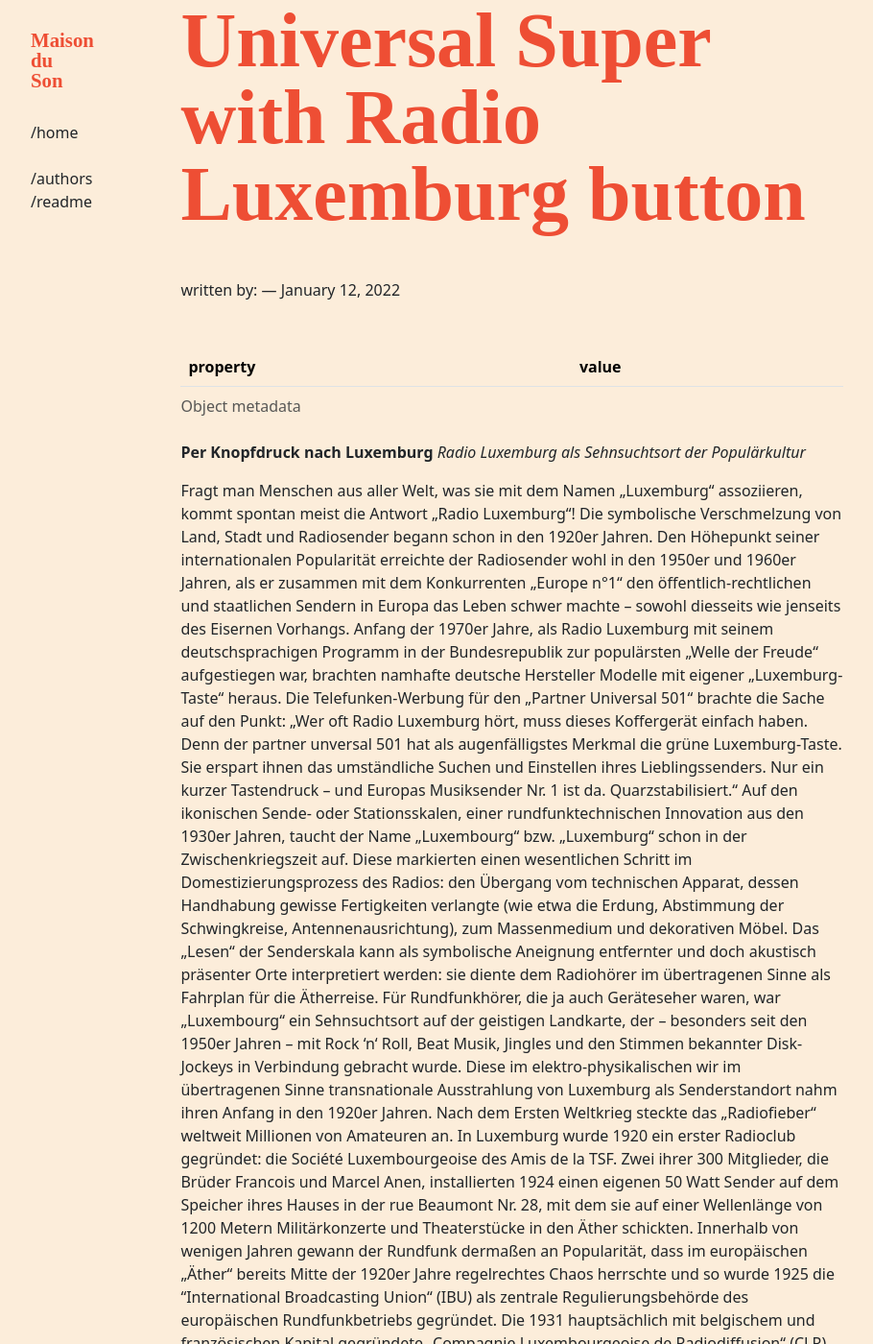
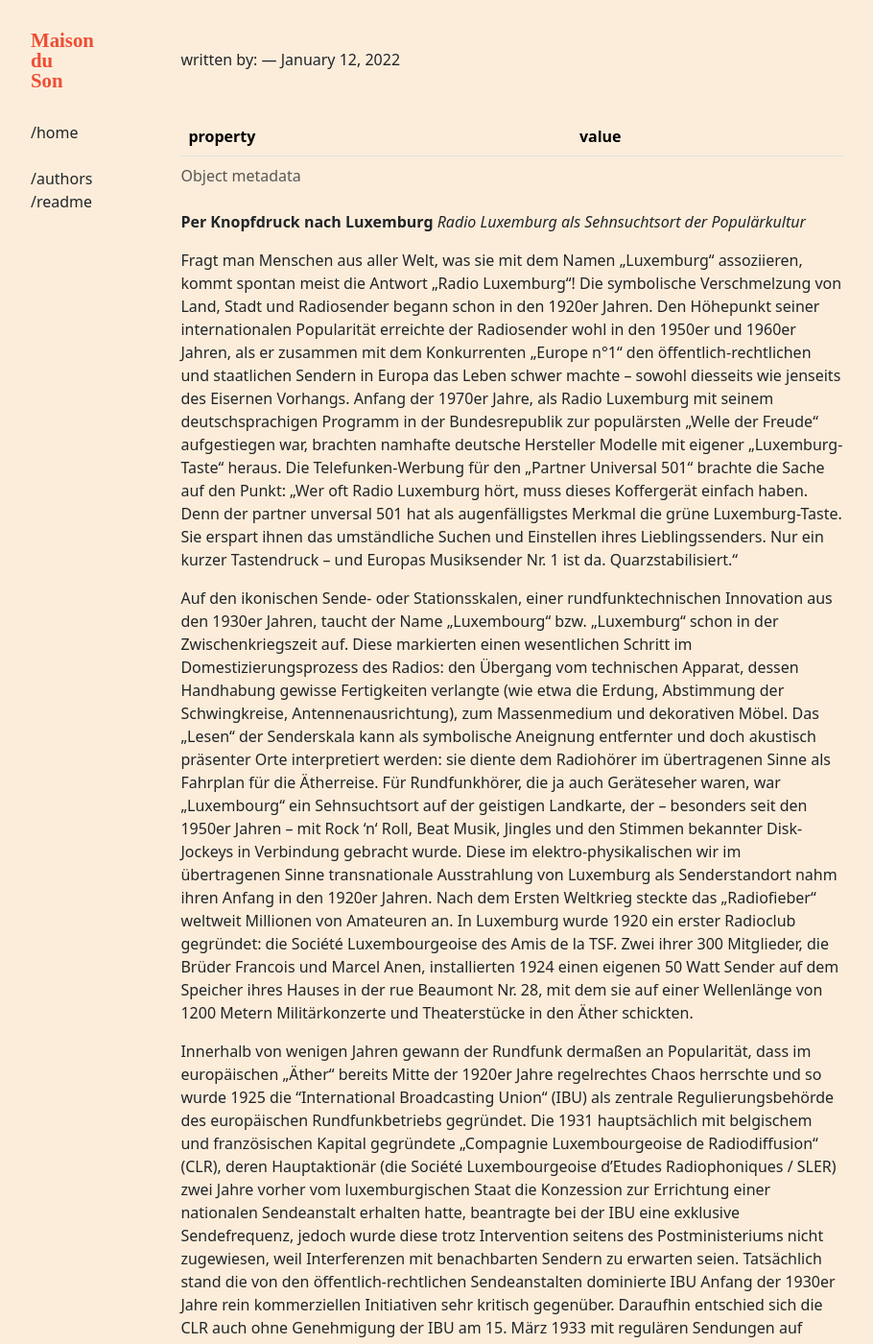
Before and after one commit to C2DH/maison-du-son, a Jekyll site: the page built from _objects/telefunken-universal-super.md, in a window 1280 px wide and 1400 px high, scrolled down 190 px. Shown: the whole window at 96% size, without its empty margins (0-910 px from the left). Built offline with Jekyll 4.4.1, drawn with Linux system fonts in a browser that asks for light colours; some web fonts are replaced; some of the changed text lies outside the part shown.

Commit message:
Update telefunken-universal-super.md

```diff
--- a/_objects/telefunken-universal-super.md
+++ b/_objects/telefunken-universal-super.md
@@ -1,5 +1,5 @@
 ---
-title: this is the Telefunken Universal Super with Radio Luxemburg button
+title: Telefunken Partner Universal 501
 abstract: "This radio is an icon of radio history as it had the green Radio Luxemburg button to immediately tune into one of the most popular radio stations in Europe."
 author:
   -andreas-fickers
@@ -13,12 +13,18 @@
 Fragt man Menschen aus aller Welt, was sie mit dem Namen „Luxemburg“ assoziieren, kommt spontan meist die Antwort „Radio Luxemburg“! Die symbolische Verschmelzung von Land, Stadt und Radiosender begann schon in den 1920er Jahren. Den Höhepunkt seiner internationalen Popularität erreichte der Radiosender wohl in den 1950er und 1960er Jahren, als er zusammen mit dem Konkurrenten „Europe n°1“ den öffentlich-rechtlichen und staatlichen Sendern in Europa das Leben schwer machte – sowohl diesseits wie jenseits des Eisernen Vorhangs.  Anfang der 1970er Jahre, als Radio Luxemburg mit seinem deutschsprachigen Programm in der Bundesrepublik zur populärsten „Welle der Freude“ aufgestiegen war, brachten namhafte deutsche Hersteller Modelle mit eigener „Luxemburg-Taste“ heraus.
 Die Telefunken-Werbung für den „Partner Universal 501“ brachte die Sache auf den Punkt:
 „Wer oft Radio Luxemburg hört, muss dieses Koffergerät einfach haben. Denn der partner unversal 501 hat als augenfälligstes Merkmal die grüne Luxemburg-Taste. Sie erspart ihnen das umständliche Suchen und Einstellen ihres Lieblingssenders. Nur ein kurzer Tastendruck – und Europas Musiksender Nr. 1 ist da. Quarzstabilisiert.“
+
 Auf den ikonischen Sende- oder Stationsskalen, einer rundfunktechnischen Innovation aus den 1930er Jahren, taucht der Name „Luxembourg“ bzw. „Luxemburg“ schon in der Zwischenkriegszeit auf. Diese markierten einen wesentlichen Schritt im Domestizierungsprozess des Radios: den Übergang vom technischen Apparat, dessen Handhabung gewisse Fertigkeiten verlangte (wie etwa die Erdung, Abstimmung der Schwingkreise, Antennenausrichtung), zum Massenmedium und dekorativen Möbel. Das „Lesen“ der Senderskala kann als symbolische Aneignung entfernter und doch akustisch präsenter Orte interpretiert werden: sie diente dem Radiohörer im übertragenen Sinne als Fahrplan für die Ätherreise. Für Rundfunkhörer, die ja auch Geräteseher waren, war „Luxembourg“ ein Sehnsuchtsort auf der geistigen Landkarte, der – besonders seit den 1950er Jahren – mit Rock ‘n‘ Roll, Beat Musik, Jingles und den Stimmen bekannter Disk-Jockeys in Verbindung gebracht wurde.
 Diese im elektro-physikalischen wir im übertragenen Sinne transnationale Ausstrahlung von Luxemburg als Senderstandort nahm ihren Anfang in den 1920er Jahren. Nach dem Ersten Weltkrieg steckte das „Radiofieber“ weltweit Millionen von Amateuren an. In Luxemburg wurde 1920 ein erster Radioclub gegründet: die Société Luxembourgeoise des Amis de la TSF. Zwei ihrer 300 Mitglieder, die Brüder Francois und Marcel Anen, installierten 1924 einen eigenen 50 Watt Sender auf dem Speicher ihres Hauses in der rue Beaumont Nr. 28, mit dem sie auf einer Wellenlänge von 1200 Metern Militärkonzerte und Theaterstücke in den Äther schickten.
+
 Innerhalb von wenigen Jahren gewann der Rundfunk dermaßen an Popularität, dass im europäischen „Äther“ bereits Mitte der 1920er Jahre regelrechtes Chaos herrschte und so wurde 1925 die “International Broadcasting Union“ (IBU) als zentrale Regulierungsbehörde des europäischen Rundfunkbetriebs gegründet.  Die 1931 hauptsächlich mit belgischem und französischen Kapital gegründete „Compagnie Luxembourgeoise de Radiodiffusion“ (CLR), deren Hauptaktionär (die Société Luxembourgeoise d’Etudes Radiophoniques / SLER) zwei Jahre vorher vom luxemburgischen Staat die Konzession zur Errichtung einer nationalen Sendeanstalt erhalten hatte, beantragte bei der IBU eine exklusive Sendefrequenz, jedoch wurde diese trotz Intervention seitens des Postministeriums nicht zugewiesen, weil Interferenzen mit benachbarten Sendern zu erwarten seien. Tatsächlich stand die von den öffentlich-rechtlichen Sendeanstalten dominierte IBU Anfang der 1930er Jahre rein kommerziellen Initiativen sehr kritisch gegenüber. Daraufhin entschied sich die CLR auch ohne Genehmigung der IBU am 15. März 1933 mit regulären Sendungen auf einer Frequenz ihrer Wahl (1191 Meter) zu starten. Die Programme in luxemburgischer, französischer, deutscher und ab Dezember auch in englischer Sprache wurden schnell ein internationaler Erfolg.
+
 Der Erfolg gründete sich sowohl auf der technischen Leistungsfähigkeit des Senders als auch auf der innovativen Programmgestaltung. Voraussetzung für eine internationale Hörbarkeit des Senders war natürlich eine starke Sendeleistung – hierzu wurden 1932 drei Sendemasten mit einer Höhe von 180 Metern in Junglinster errichtet. Der mit einer Sendeleistung von 150 kW betriebene Langwellensender gehörte unmittelbar zu den stärksten Sendeanlagen in Europa. Die große Reichweite des Senders war Basis für den finanziellen Erfolg des Senders, da die Werbeinnahmen nach der potenziellen Erreichbarkeit von Hörern kalkuliert wurden. Zweite Zutat des schnellen Erfolges war die Programmphilosophie des Senders, die von Beginn an darauf abzielte, den Geschmack des Publikums zu bedienen. Schwerpunkt der sogenannten „leichten Unterhaltung“ bildete populäre Musik, die entweder in Form von Schallplatten oder live dargeboten wurde. Im Juli 1933 wurde ein eigenes Rundfunkorchester unter Leitung von Henri Pensis ins Leben gerufen, welches sich schnell international einen Namen machte und bis zur Einrichtung der Philharmonie im Jahre 1996 praktisch als Nationalorchester fungierte.
+
 Standort des später als „Grand orchestre symphonique de RTL“ bezeichneten Ensembles war die Villa Louvigny, ein 1871 auf den Grundmauern des „Fort Louvigny“ errichtetes Gartenrestaurant samt Festsaal im Stadtpark. 1932 mietete die CLR die Villa an und baute sie zum Sendestudio von Radio Luxemburg aus. 1936 kaufte die CLR das Gebäude und machte es zum Firmensitz und Funkhaus von Radio Luxemburg. Nicht alle Sendungen des achtstündigen Programms des Senders konnten in der Villa Louvigny live produziert werden. So wurden große Teile des französischsprachigen Programms in einem Pariser Studio aufgezeichnet und dann per Zug nach Luxemburg gebracht. Ähnliches gilt für das englischsprachige Programm; vor Ausbruch des Zweiten Weltkriegs wurden in London aufgezeichnete Programme zweimal die Woche mit einem Flugzeug nach Esch-sur-Alzette geflogen. Die Maschine trug den Namen „The Luxembourg Listener“!
+
 Nach einer vierjährigen Unterbrechung des Sendebetriebs während des Zweiten Weltkriegs (die Sendeanlagen wurden allerdings von den Nazis genutzt) begann das „goldene Zeitalter“ von Radio Luxemburg mit ikonischen Unterhaltungsformaten wie dem „Radio Circus“, „Reine d’un jour“, Quizshows wie „Quitte ou Double“ oder der „Hit-Parade“. In Großbritannien wird „208“ zur legendären „station of the stars“. Für die Stadt Luxemburg hieß das, dass Fans aus der ganzen Welt die Villa Louvigny belagerten, wenn der Live-Auftritt eines Stars angesagt war. Trotz der Konkurrenz von „Europe n°1“ (ab 1955) und dem Aufkommen von Piratensendern in den 1960er Jahren prägten die „Fröhlichen Wellen“ von Radio Luxemburg eine ganze Generation von Hörerinnen und Hörern in West- wie Osteuropa.
+
 Mit der Umbenennung der CLR in Compagnie Luxembourgeoise de Télédiffusion (CLT) 1954 kündigte sich der Aufstieg des neuen Leitmediums Fernsehen an, und bereits ein Jahr später startete „Télé Luxembourg“ mit ersten Fernsehsendungen aus einem kleinen Studio auf dem Ginzeberg in Düdelingen. Zwei Jahre später wurde dann auch Fernsehen in der umgebauten Villy Louvigny gemacht. Mit der Liberalisierung des Rundfunkmarktes in den 1980er Jahren wurde RTL zu einem der führenden Anbieter kommerziellen Fernsehens in Europa – und die Konzernzentrale wurde 1991 auf den neu erschlossenen Kirchberg verlegt. Mit der Eröffnung des neuen „TV Centre“ wurde der Sendebetrieb in der Villa Louvigny nach fast sechzig Jahren eingestellt. Trotz der Verwandlung des Konzerns in eine komplexe Holding mit Standorten in vielen Ländern weckt der Name „Radio Luxembourg“ auch heute noch nostalgische Gefühle bei Millionen von Radiohörern und Hörerinnen in der ganzen Welt. Er ist ohne Zweifel zu einem transnationalen „lieu de mémoire“ geworden.
 Andreas Fickers
 
```
